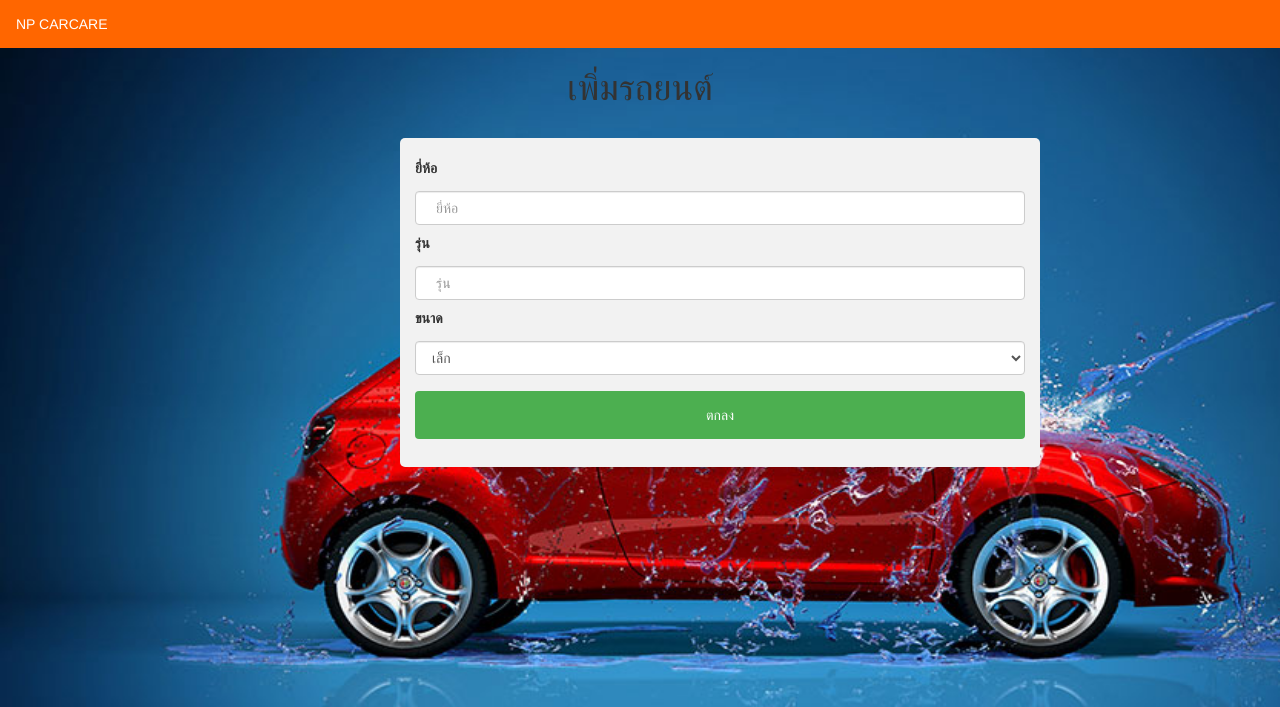
After one commit to 4R7Jirayu/Project-w, a PHP site: page /Addcar.php in a window 1280 px wide. The commit adds this page. Shown: the top 707 px of the page. Run offline with PHP 8.4, Linux system fonts and the light colour scheme; some libraries are stand-ins or nearby versions.

Commit message:
เพิ่มหน้า Addcar
addcar

```diff
--- /dev/null
+++ b/Addcar.php
@@ -0,0 +1,66 @@
+<?php
+include "header.php";
+?>
+<?php
+include "head.php";
+?>
+<html>
+<meta charset="UTF-8">
+<style>
+input[type=text], select {
+    width: 100%;
+    padding: 12px 20px;
+    margin: 8px 0;
+    display: inline-block;
+    border: 1px solid #ccc;
+    border-radius: 4px;
+    box-sizing: border-box;
+}
+
+input[type=submit] {
+    width: 100%;
+    background-color: #4CAF50;
+    color: white;
+    padding: 14px 20px;
+    margin: 8px 0;
+    border: none;
+    border-radius: 4px;
+    cursor: pointer;
+}
+
+input[type=submit]:hover {
+    background-color: #45a049;
+}
+
+div {
+    border-radius: 5px;
+    background-color: #f2f2f2;
+    padding: 20px;
+	left:400px;
+}
+</style>
+<body>
+<center>
+<h1>เพิ่มรถยนต์</h1><br>
+</center>
+<div class="col-md-6">
+  <form action="/action_page.php">
+    <label for="fname">ยี่ห้อ</label>
+    <input type="text" id="fname" name="firstname" placeholder="ยี่ห้อ" class="form-control">
+
+    <label for="lname">รุ่น</label>
+    <input type="text" id="lname" name="lastname" placeholder="รุ่น" class="form-control">
+
+    <label for="country">ขนาด</label>
+    <select id="country" name="country" class="form-control">
+      <option value="australia">เล็ก</option>
+      <option value="canada">กลาง</option>
+      <option value="usa">ใหญ่</option>
+    </select>
+
+    <input type="submit" value="ตกลง">
+  </form>
+</div>
+
+</body>
+</html>
--- a/menuAd.php
+++ b/menuAd.php
@@ -11,6 +11,7 @@
         <a href="printBillAd.php" class="btn btn-warning " role="button" aria-pressed="true">Print Bill</a>
 	    <a href="customMenu.php" class="btn btn-warning " role="button" aria-pressed="true">Custom Menu</a>
         <a href="orderAd.php" class="btn btn-warning " role="button" aria-pressed="true">Status</a>
+		<a href="Addcar.php" class="btn btn-warning " role="button" aria-pressed="true">Add Car</a>
     </div>
     </div>
   </div>
```
